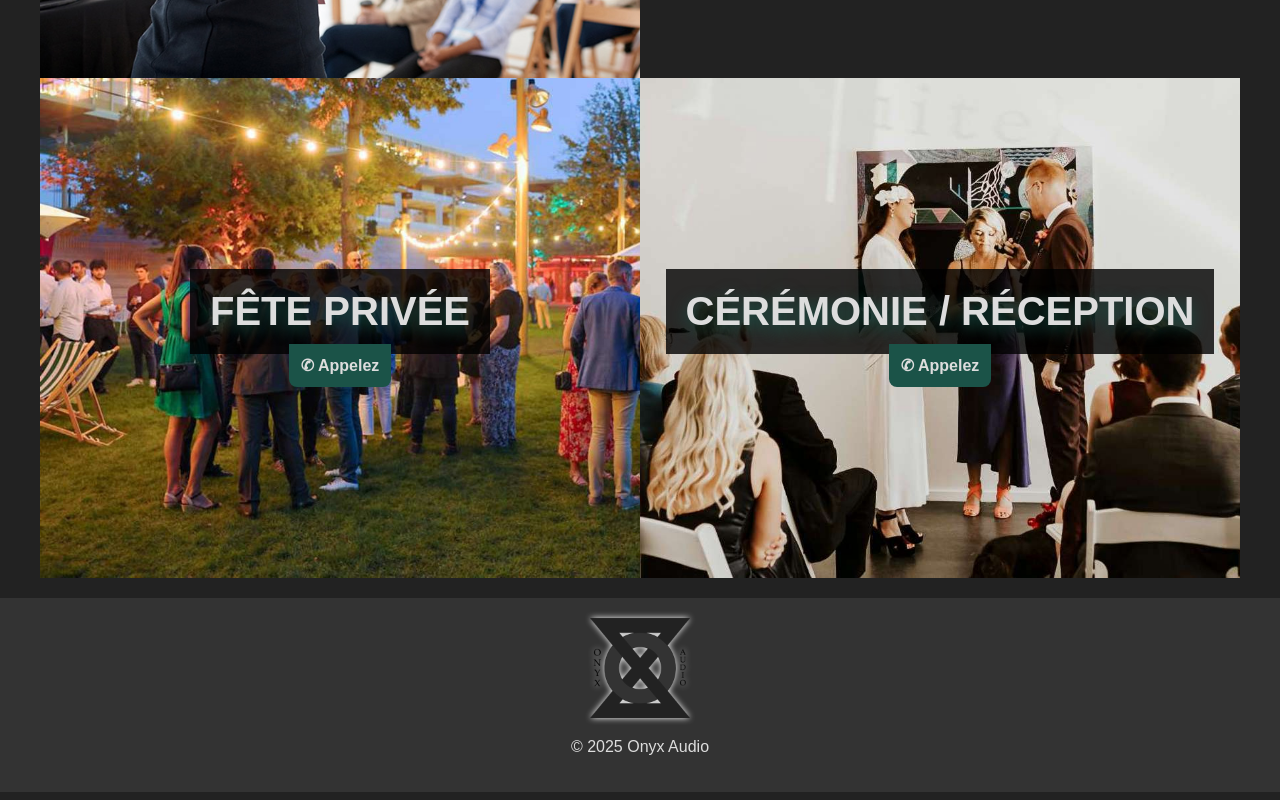
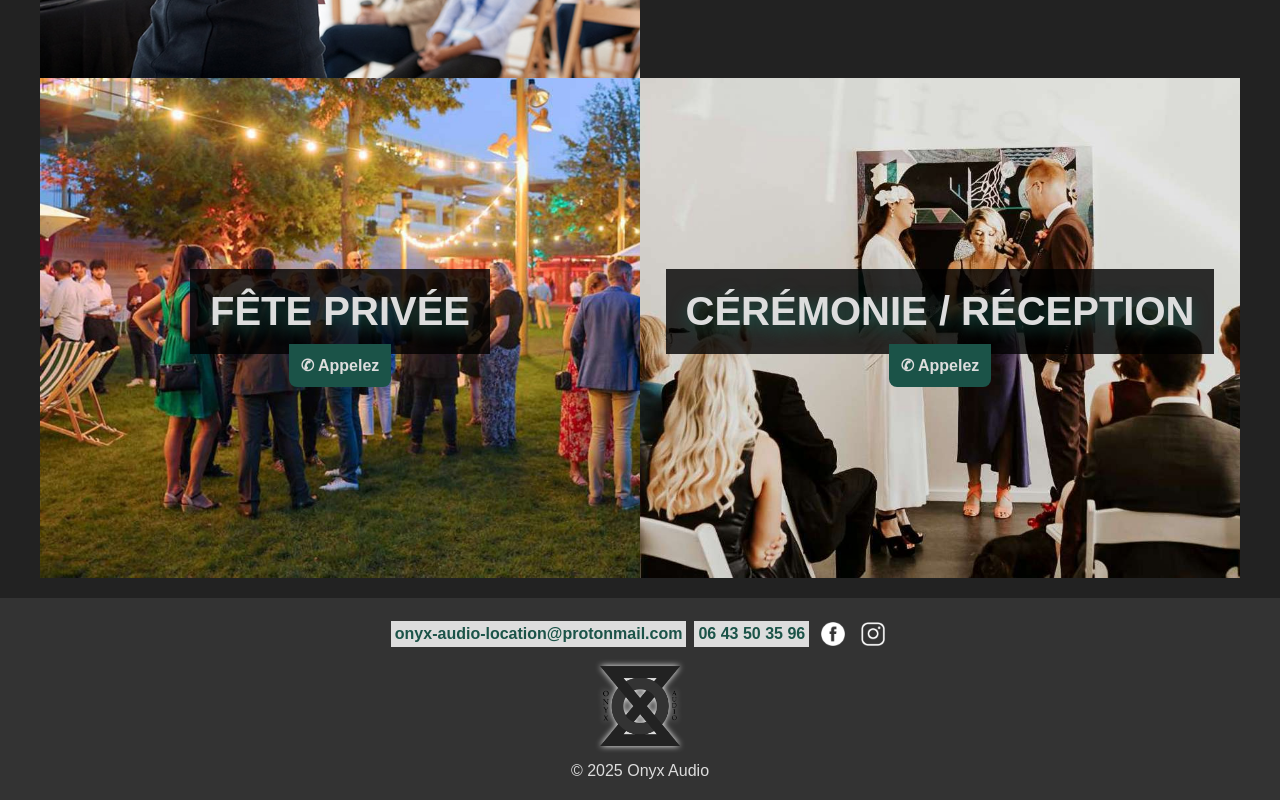
Before and after one commit to Clm-Roig/onyx-audio, a plain HTML site: page index.html in a window 1280 px wide. Shown: the part 1845-2645 px from the top of the page. Drawn offline with Linux system fonts and the light colour scheme; files that its build step writes are made by us from their sources; files whose address does not match are found by name; a web font is replaced by a local one.

Commit message:
add links in footer

```diff
--- a/components/Footer.js
+++ b/components/Footer.js
@@ -7,7 +7,13 @@ class Footer extends HTMLElement {
     const year = new Date().getFullYear();
     this.innerHTML = `
     <footer>
-      <img src="images/logo.png" alt="Onyx Audio logo"/>
+      <div class="links">
+        <a href="mailto:onyx-audio-location@protonmail.com">onyx-audio-location@protonmail.com</a>
+       <a href="tel:+33643503596">06 43 50 35 96</a>
+        <a class="social" href="https://www.facebook.com/onyx.audio.location/"><img src="images/facebook_icon.png" alt="Facebook icon"/></a>
+        <a class="social" href="https://www.instagram.com/onyx.audio.location/"><img src="images/instagram_icon.png" alt="Instagram icon"/></a>
+      </div>
+      <img src="images/logo.png" alt="Onyx Audio logo" class="onyxAudioLogo"/>
 	    <p>&copy;
 		  ${year} Onyx Audio
 	    </p>
--- a/css/footer.css
+++ b/css/footer.css
@@ -1,11 +1,44 @@
 footer {
+  align-items: center;
+  background-color: var(--gray);
+  display: flex;
+  gap: 16px;
+  flex-direction: column;
+  padding: 20px;
   text-align: center;
-  padding: 20px;
-  background-color: var(--gray);
   width: 100%;
 }
 
-footer img {
+footer .links {
+  display: flex;
+  align-items: center;
+  gap: 8px;
+}
+
+footer .links a {
+  padding: 4px;
+  display: flex;
+}
+
+footer .social,
+footer .social:hover {
+  background: none;
+}
+footer .social:hover > img {
+  filter: invert(70%);
+}
+
+footer .social > img {
+  filter: invert(100%);
+  width: 24px;
+  transition: all 0.2s;
+}
+
+footer .onyxAudioLogo {
   filter: drop-shadow(0 0 3px #fff);
-  width: 100px;
+  width: 80px;
 }
+
+footer p {
+  margin: 0;
+}
```
Also changed, not shown: images/facebook_icon.png (added), images/instagram_icon.png (added).
